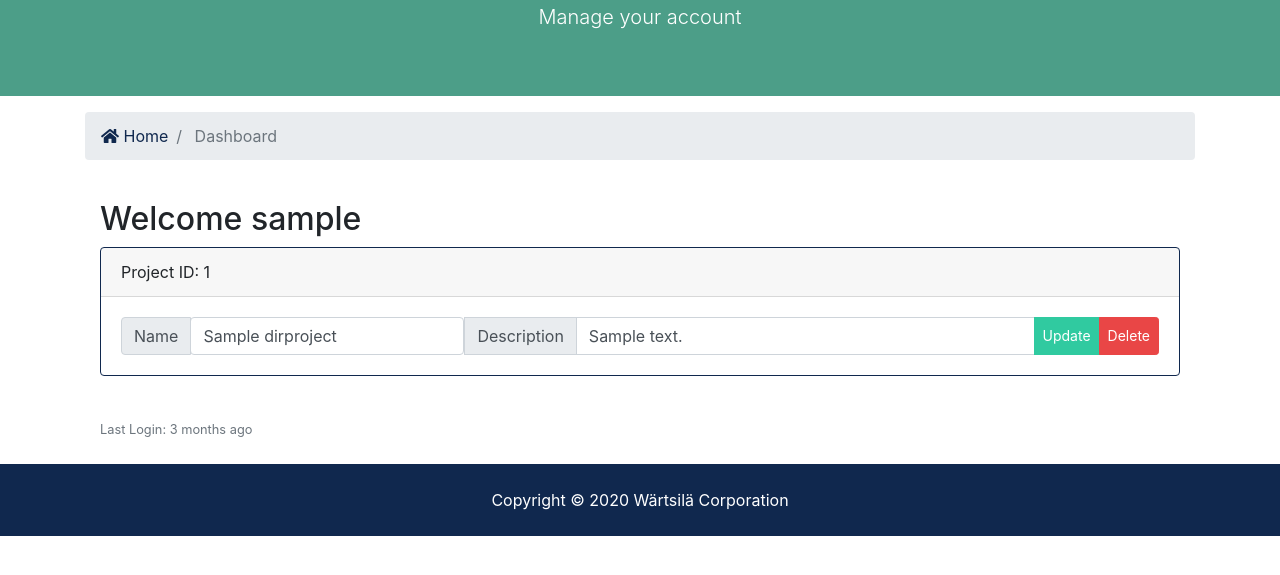
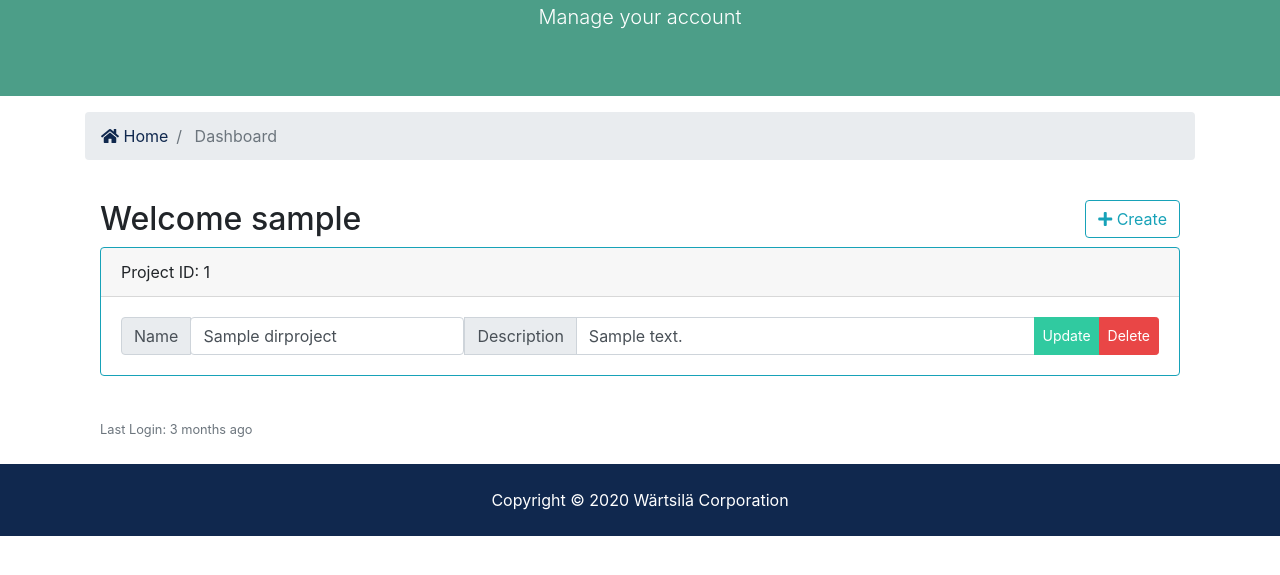
Before and after one commit to 993506205/OCR-Validation-Page, a Django app: page /accounts/dashboard in a window 1280 px wide. Shown: the part 207-782 px from the top of the page. Run offline with Django 3.2, Linux system fonts and the light colour scheme; a user stored in the database is signed in; tables that the repository leaves empty hold one stand-in row (values such as "Sample post"); some libraries are stand-ins or nearby versions; some web fonts are replaced.

Commit message:
Add create button in dashboard page

```diff
--- a/templates/accounts/dashboard.html
+++ b/templates/accounts/dashboard.html
@@ -39,11 +39,14 @@
     <div class="bs-docs-header" id="content" tabindex="-1"></div>
       <div class="container">
         <div class="col-md-12">
+          <div class="float-right" title="Create a new Directory Project">
+            <a href={% url 'createnew' %} class="btn btn-outline-info"><i class="fa fa-plus"></i> Create</a>
+          </div>
           <h2>Welcome {% if user.is_authenticated %}{{ user.username }}{% endif %}</h2>
           {% if dir_project %}
 
             {% for dir in dir_project %}
-              <div class="card border-primary mb-3" id="card{{ dir.id }}">
+              <div class="card border-info mb-3" id="card{{ dir.id }}">
                 <div class="card-header">Project ID: {{ dir.id }}</div>
                 <div class="card-body">
                   <div class="input-group">
```
